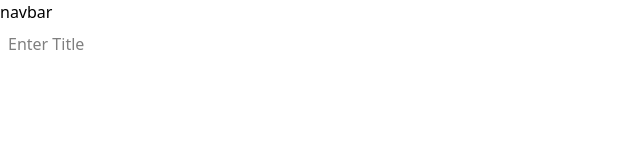
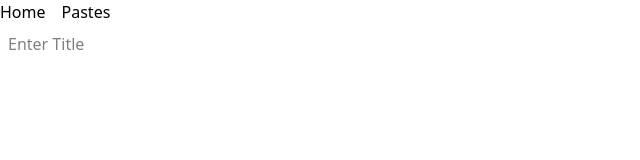
Before and after one commit to amman-k/paste-React, a React (Vite) app: page / in a window 1280 px wide. Shown: the top 160 px of the page, without its empty margins (0-640 px from the left). Built offline with nearby package versions, Linux system fonts and the light colour scheme.

Commit message:
added links and routed them to respective pages

```diff
--- a/src/components/Navbar.jsx
+++ b/src/components/Navbar.jsx
@@ -1,8 +1,16 @@
 import React from 'react'
+import { NavLink } from 'react-router'
 
 const navbar = () => {
   return (
-    <div>navbar</div>
+    <div className='flex flex-row gap-4'>
+        <NavLink to="/">
+            Home
+        </NavLink>
+        <NavLink to="/pastes">
+            Pastes
+        </NavLink>
+    </div>
   )
 }
 
```
